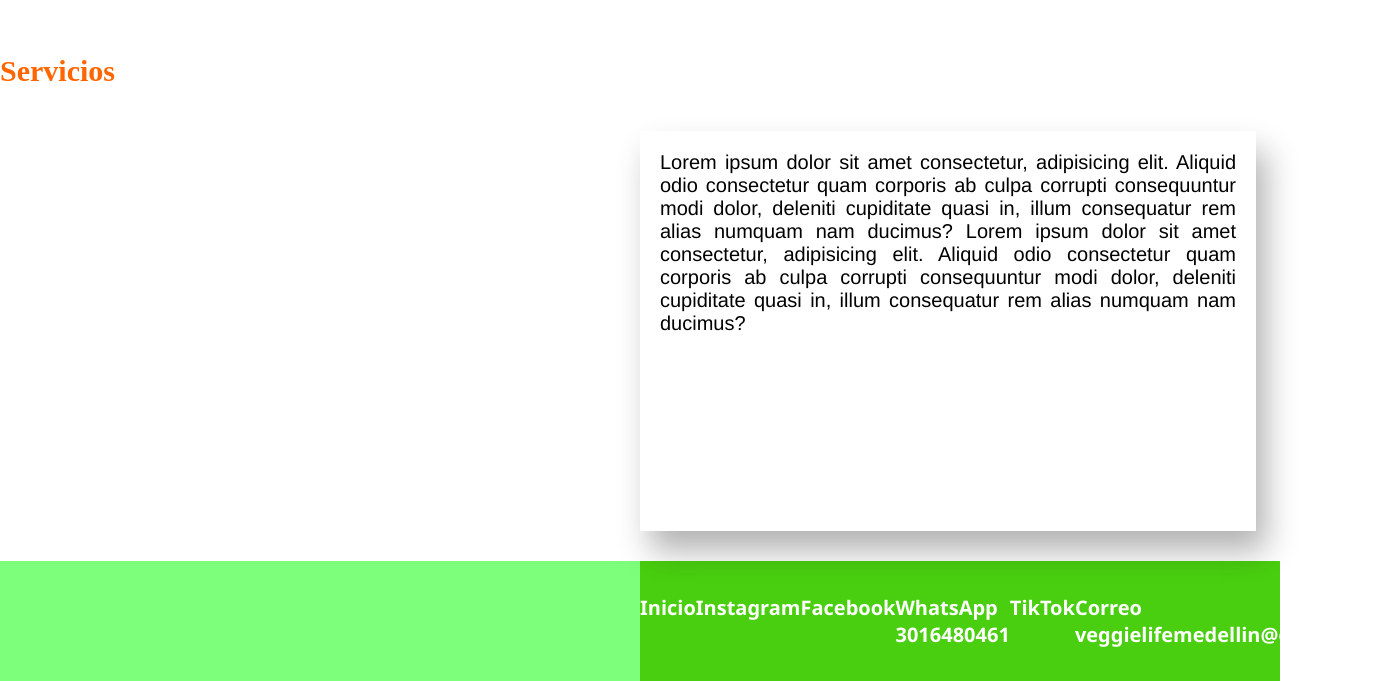
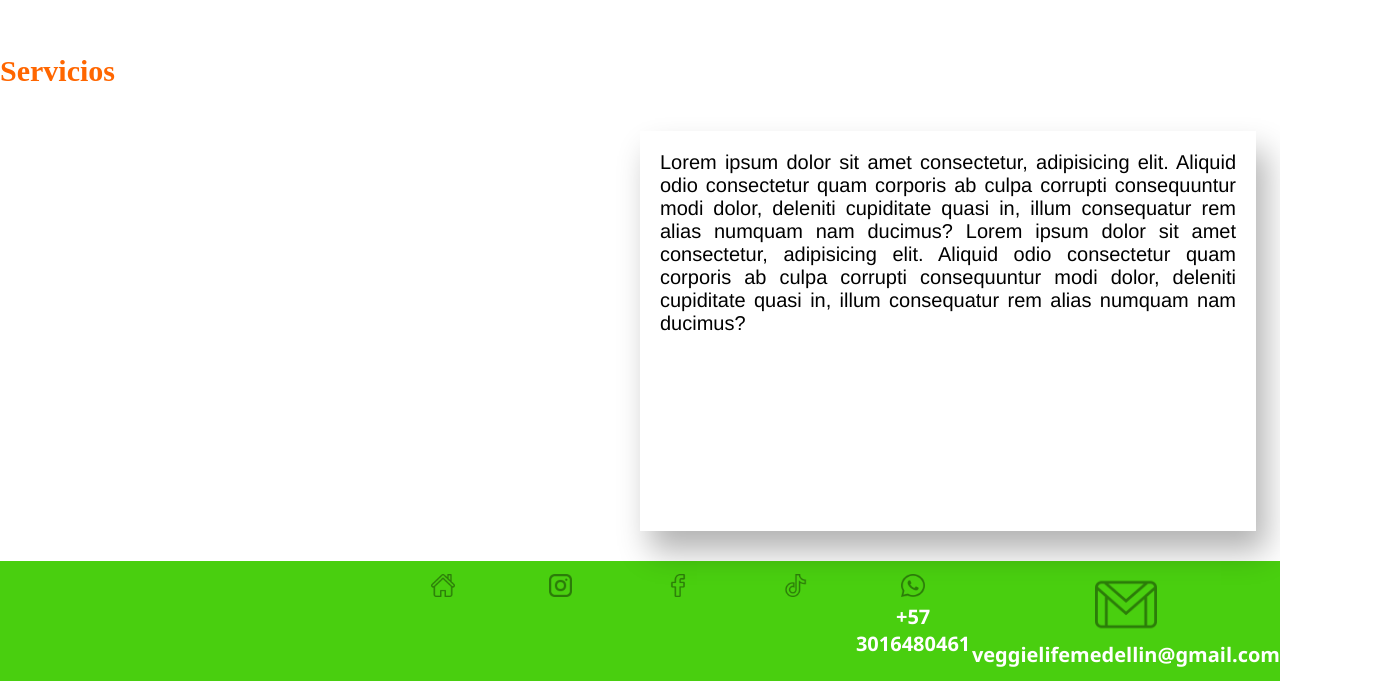
Before and after one commit to JesusDavGG/Proyecto-Final-TTC, a plain HTML site: page index.html in a window 1280 px wide. Shown: the part 1132-1813 px from the top of the page, 1383 px wide, since content can reach past the window. Drawn offline with Linux system fonts and the light colour scheme.

Commit message:
Logos de redes sociales

```diff
--- a/css/footer.css
+++ b/css/footer.css
@@ -1,12 +1,21 @@
 footer{
-    background: rgb(126, 255, 124);
+    background: rgb(73, 207, 15);
     /*backdrop-filter: blur(20px);*/
     }
 
-    footer nav{
-        background: rgb(73, 207, 15);
-        height: 120px;
-    }
+footer nav{
+    background: rgb(73, 207, 15);
+    height: 120px;
+    width: 70%;
+    justify-content: center;
+    align-content: center;
+    text-align: center;
+}
 #navfooter{
 
 }
+
+img{
+    width: 20%;
+    opacity: 40%;
+}
--- a/index.html
+++ b/index.html
@@ -1,3 +1,4 @@
+<!-- Talento Tech Grupo 11 -->
 <!DOCTYPE html>
 <html lang="es">
 <head>
@@ -73,12 +74,12 @@
     <footer >
         <nav id="navfooter">
             <ul>
-              <li><a href="#HOME">Inicio</a></li>
-              <li><a href="https://www.instagram.com/veggielifemedellin/">Instagram</a></li>
-              <li><a href="https://www.facebook.com/veggielifeMedellin">Facebook</a></li>
-              <li><a>WhatsApp <br>3016480461</a></li>
-              <li><a href="https://www.tiktok.com/@theveggielife_?lang=es">TikTok</a></li>
-              <li><a>Correo <br>veggielifemedellin@gmail.com</a></li>
+              <li><a href="#HOME"><img src="img/home.png" alt="Home"></a></li>
+              <li><a href="https://www.instagram.com/veggielifemedellin/"><img src="img/instagram.png" alt="Instagram"></a></li>
+              <li><a href="https://www.facebook.com/veggielifeMedellin"><img src="img/facebook.png" alt="Facebook"></a></li>
+              <li><a href="https://www.tiktok.com/@theveggielife_?lang=es"><img src="img/tik-tok.png" alt="TikTok"></a></li>
+              <li><a><img src="img/whatsapp.png" alt="WhatsApp"> <br>+57 3016480461</a></li>
+              <li><a><img src="img/email.png" alt="Correo"> <br>veggielifemedellin@gmail.com</a></li>
             </ul>
 
          </nav>
@@ -87,3 +88,4 @@
     </footer>
 </body>
 </html>
+<!-- ¡Veggie life, come bien! -->
```
Also changed, not shown: img/email.png (added), img/facebook.png (added), img/home.png (added), img/instagram.png (added), img/tik-tok.png (added), img/whatsapp.png (added).
